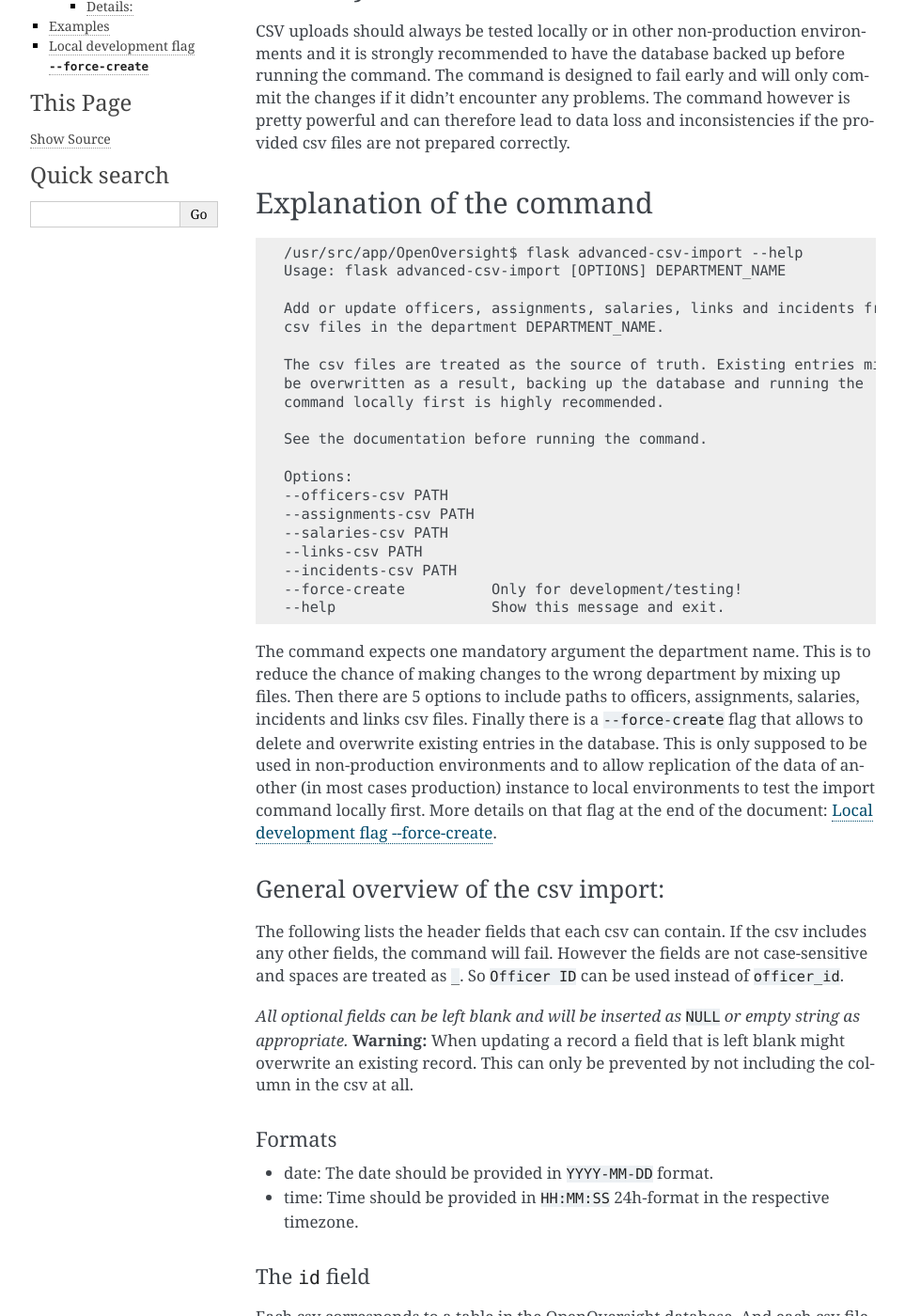
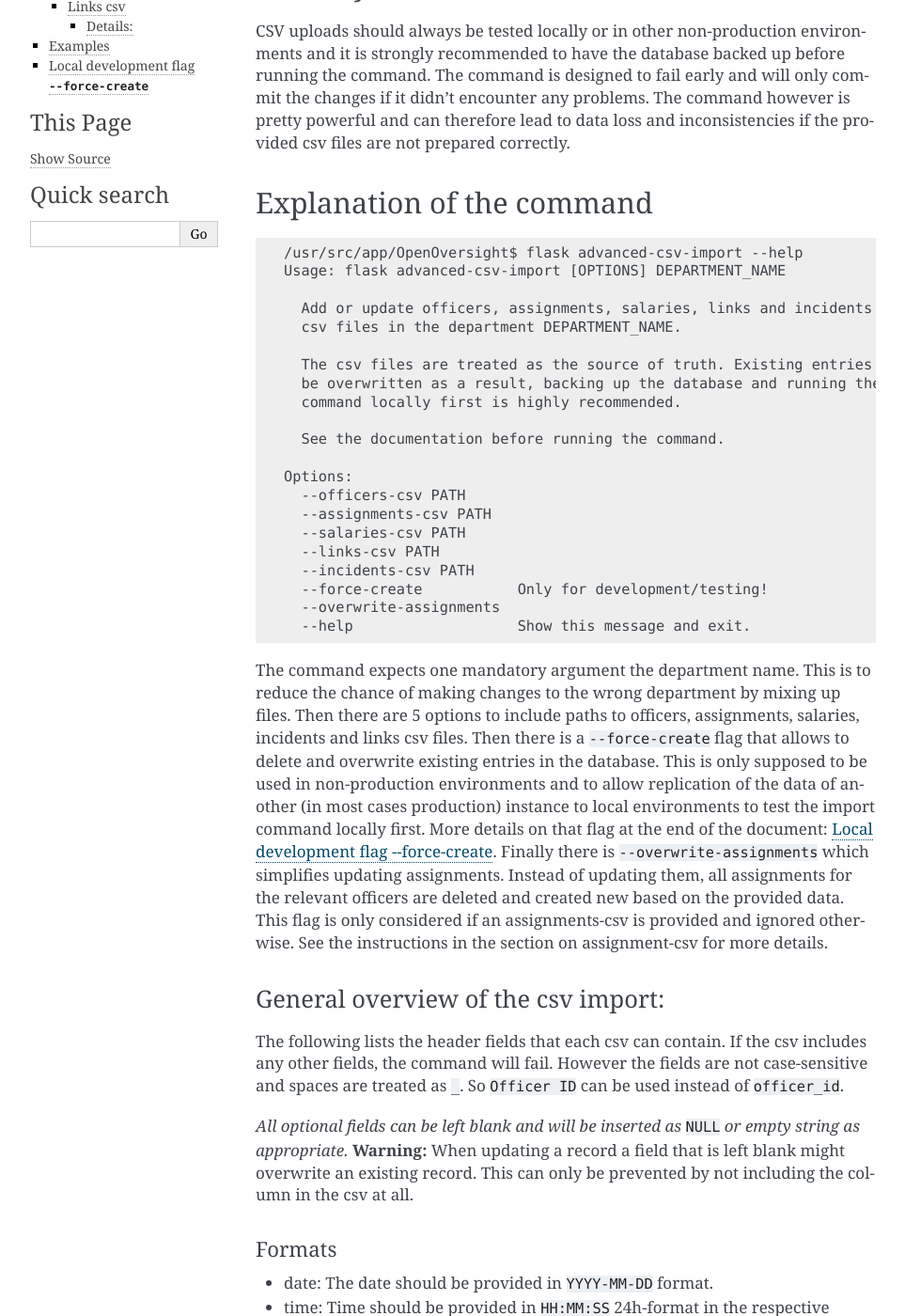
Before and after one commit to lucyparsons/OpenOversight, a Sphinx documentation site: the page built from docs/advanced_csv_import.rst, in a window 1280 px wide and 1400 px high, scrolled down 456 px. Shown: the whole window at 94% size, without its empty margins (148-1111 px from the left). Built offline with Sphinx 7.4.7, drawn with Linux system fonts in a browser that asks for light colours; some of the changed text lies outside the part shown.

Commit message:
Update documentation with added flag.

```diff
--- a/docs/advanced_csv_import.rst
+++ b/docs/advanced_csv_import.rst
@@ -26,31 +26,36 @@
   /usr/src/app/OpenOversight$ flask advanced-csv-import --help
   Usage: flask advanced-csv-import [OPTIONS] DEPARTMENT_NAME
 
-  Add or update officers, assignments, salaries, links and incidents from
-  csv files in the department DEPARTMENT_NAME.
+    Add or update officers, assignments, salaries, links and incidents from
+    csv files in the department DEPARTMENT_NAME.
 
-  The csv files are treated as the source of truth. Existing entries might
-  be overwritten as a result, backing up the database and running the
-  command locally first is highly recommended.
+    The csv files are treated as the source of truth. Existing entries might
+    be overwritten as a result, backing up the database and running the
+    command locally first is highly recommended.
 
-  See the documentation before running the command.
+    See the documentation before running the command.
 
   Options:
-  --officers-csv PATH
-  --assignments-csv PATH
-  --salaries-csv PATH
-  --links-csv PATH
-  --incidents-csv PATH
-  --force-create          Only for development/testing!
-  --help                  Show this message and exit.
+    --officers-csv PATH
+    --assignments-csv PATH
+    --salaries-csv PATH
+    --links-csv PATH
+    --incidents-csv PATH
+    --force-create           Only for development/testing!
+    --overwrite-assignments
+    --help                   Show this message and exit.
 
 
 The command expects one mandatory argument the department name.
 This is to reduce the chance of making changes to the wrong department by mixing up files.
 Then there are 5 options to include paths to officers, assignments, salaries, incidents and links csv files.
-Finally there is a ``--force-create`` flag that allows to delete and overwrite existing entries in the database.
+Then there is a ``--force-create`` flag that allows to delete and overwrite existing entries in the database.
 This is only supposed to be used in non-production environments and to allow replication of the data of another (in most cases production)
 instance to local environments to test the import command locally first. More details on that flag at the end of the document: :ref:`ref-aci-force-create`.
+Finally there is ``--overwrite-assignments`` which simplifies updating assignments. Instead of updating them,
+all assignments for the relevant officers are deleted and created new based on the provided data. This flag is only
+considered if an assignments-csv is provided and ignored otherwise. See the instructions in
+the section on assignment-csv for more details.
 
 General overview of the csv import:
 ^^^^^^^^^^^^^^^^^^^^^^^^^^^^^^^^^^^
@@ -115,9 +120,18 @@
 -  ``badge_number`` Any string that represents the star or badge number of the officer. In some departments this number changes with the assignment.
 -  ``job_title`` The job title, will be created if it does not exist.
 -  ``unit_id`` Id of existing unit within the department.
--  ``unit_description`` Description of the unit, if an Id is not provided.
+-  ``unit_name`` Name of the unit, only used if the ``unit_id`` column is not provided.
 -  ``start_date`` Start :ref:`date <ref-aci-formats>` of this assignment.
 -  ``resign_date`` End :ref:`date <ref-aci-formats>` of this assignment.
+
+Special Flag:
+~~~~~~~~~~~~~
+The ``--overwrite-assignments`` in the command can be used to not merge new with existing assignments.
+Instead all existing assignments belonging to officers named in the ``officer_id`` column are deleted first,
+before the new assignments contained in the provided csv are created in the database.
+
+This should only be used if the provided csv contains both the currently in the database and additional assignments,
+or is based on a better and more complete dataset, for example after receiving a dataset for historic assignment data.
 
 Salaries csv
 ^^^^^^^^^^^^
```
Also changed, not shown: other parts of docs/advanced_csv_import.rst (+2 -2 lines).
